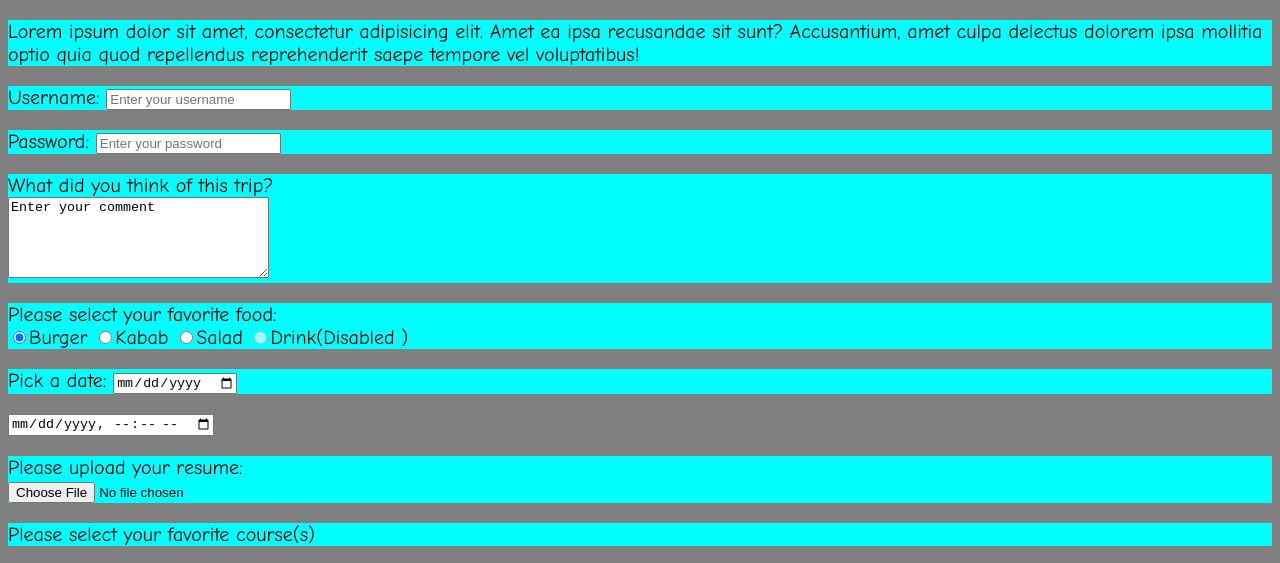
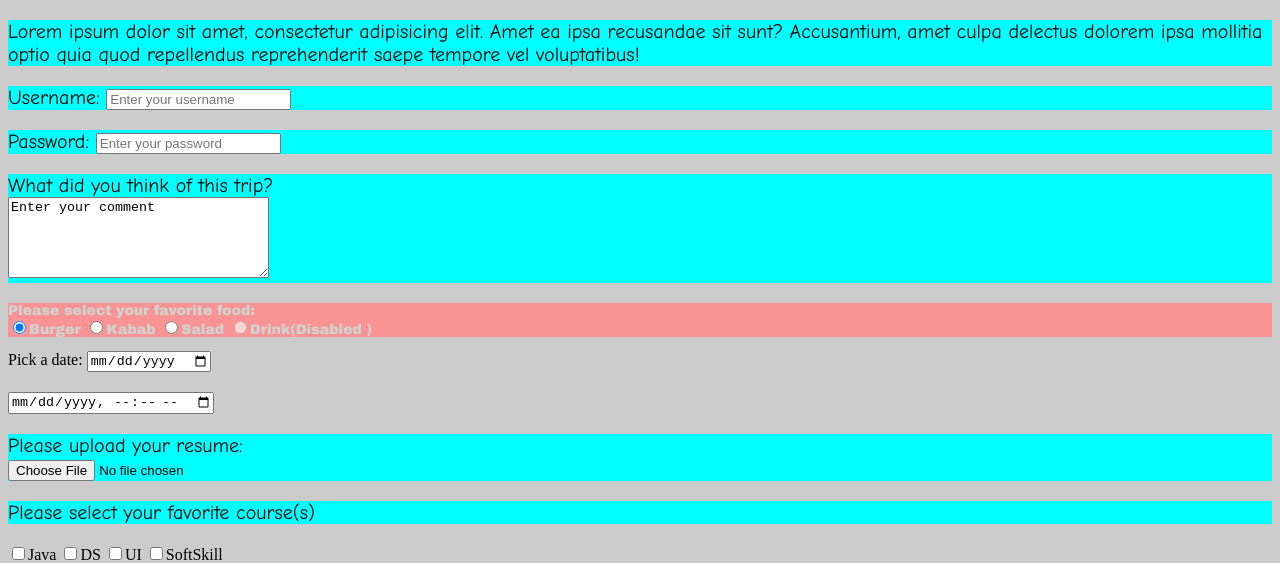
Before and after one commit to umitbulutt/UI_Practice, a plain HTML site: page files/forms.html in a window 1280 px wide. Shown: the top 563 px of the page. Drawn offline with Linux system fonts and the light colour scheme.

Commit message:
Css Intro - 03/11/24 - 07:21 PM

```diff
--- a/files/css/style.css
+++ b/files/css/style.css
@@ -6,3 +6,10 @@ p {
     font-size: 20px;
     font-family: "Comic Sans MS";
 }
+
+.class1{
+    background-color: #FA9494;
+    font-size: 14px;
+    font-family: "Arial Black";
+    color: #CFD2CF;
+}
--- a/files/forms.html
+++ b/files/forms.html
@@ -11,7 +11,7 @@
     </style>
 </head>
 
-<body style="background-color: gray" >
+<body style="background-color: #cccccc" >
 
 
 <form>
@@ -27,14 +27,14 @@
     <p>What did you think of this trip?<br>
         <textarea cols="30" rows="5" placeholder="Enter your comment">Enter your comment</textarea>
     </p>
-    <p>
+    <p class="class1">
         Please select your favorite food:
         </br>
             <input type="radio" name="food" value="burger" checked="checked"/>Burger
         <input type="radio" name="food" value="Kabab"/>Kabab
         <input type="radio" name="food" value="Salad"/>Salad
         <input type="radio" name="drink" value="Drink" disabled/>Drink(Disabled )
-        <p>
+        </p>
             Pick a date:
                 <input type="date">
         </p>
```
